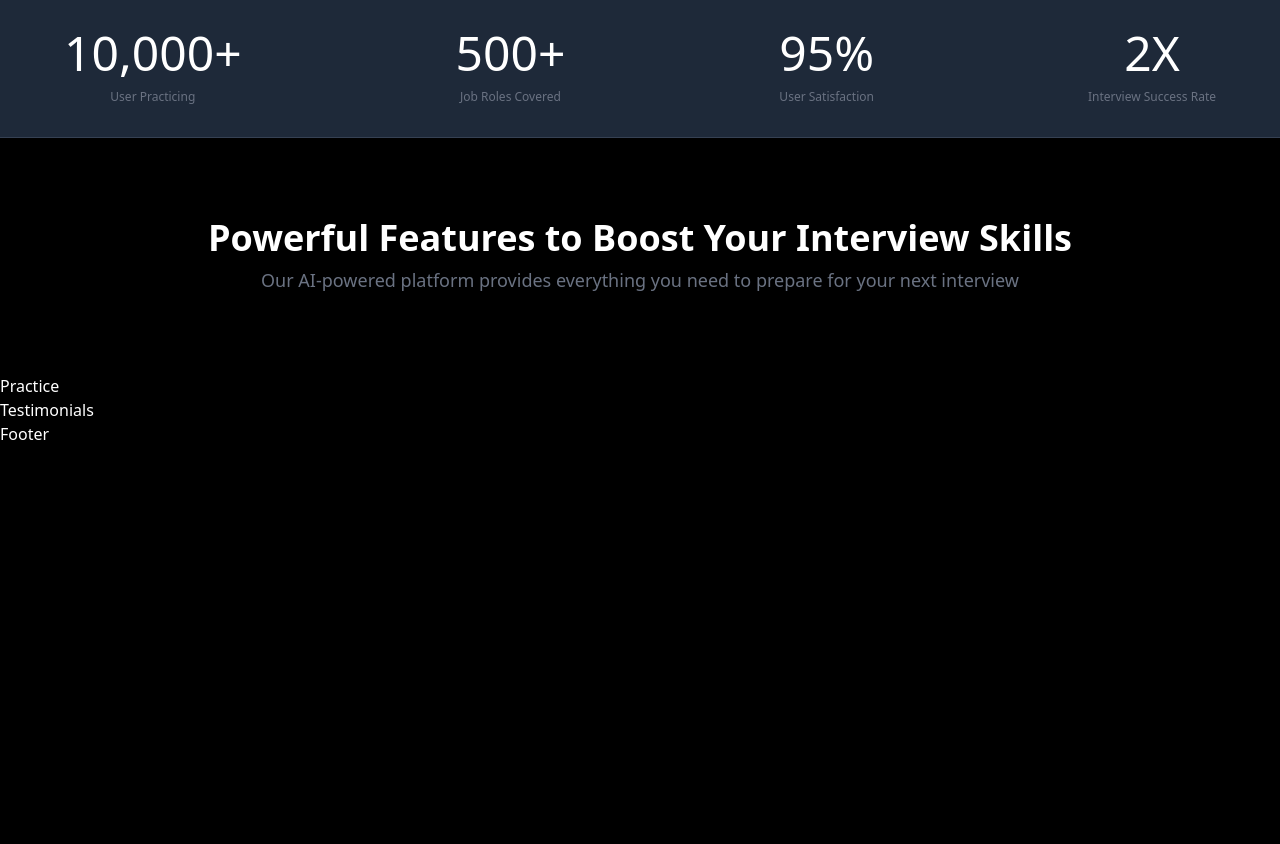
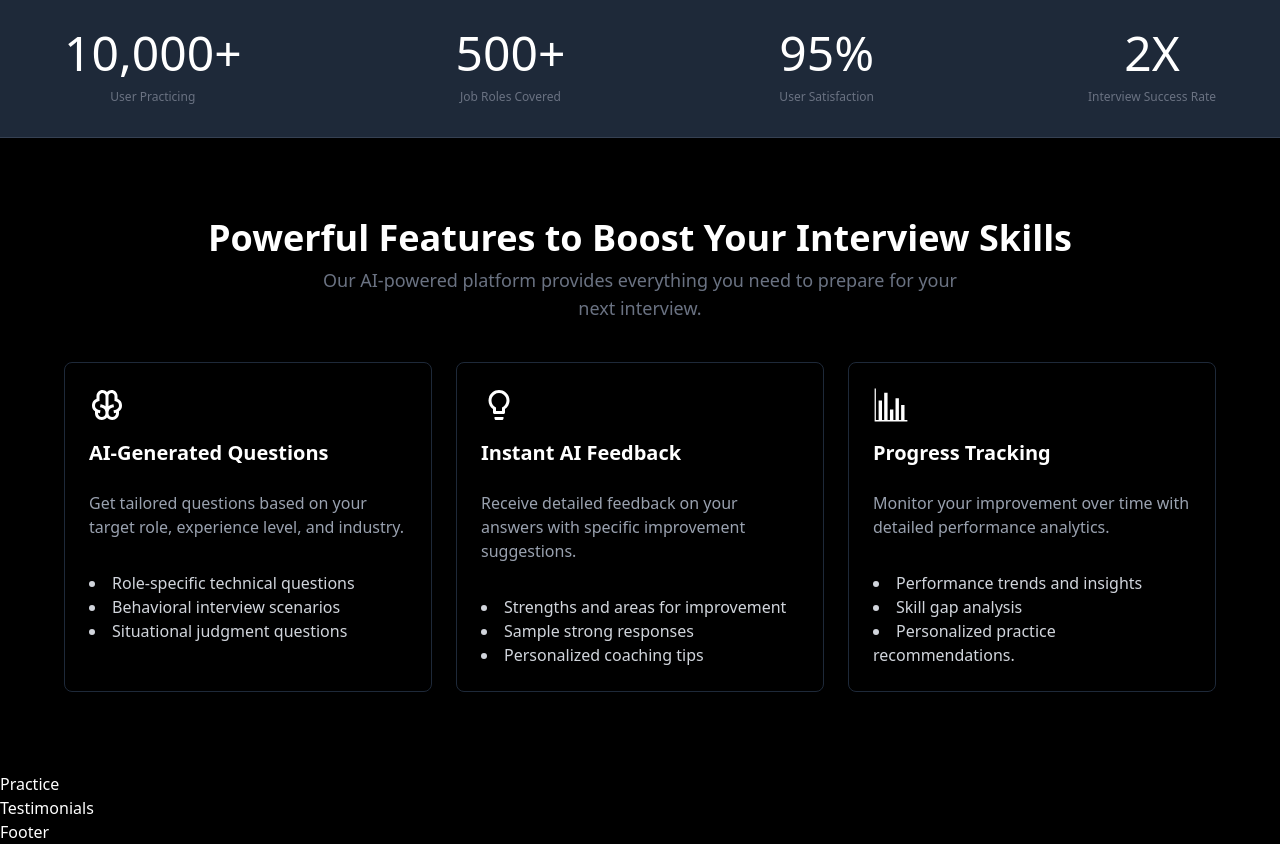
Before and after one commit to A-Moawad/AI-Interviewer-Front, a React (Vite) app: page / in a window 1280 px wide. Shown: the part 620-1464 px from the top of the page. Before the commit the page ends 1066 px from the top, so only its background shows below. Built offline with nearby package versions, Linux system fonts and the light colour scheme.

Commit message:
feat: create feature section

```diff
--- /dev/null
+++ b/src/pages/HomePage/components/Feature.jsx
@@ -0,0 +1,23 @@
+import React from "react";
+
+function Feature({ title, description, feat1, feat2, feat3, icon: Icon }) {
+  return (
+    <div className=" p-6 rounded-lg  flex flex-col gap-4 border border-gray-800">
+      {/* Icon */}
+      <div className="text-4xl ">
+        <Icon />
+      </div>
+
+      {/* Content */}
+      <h3 className="text-xl font-semibold">{title}</h3>
+      <p className="text-gray-400 mt-2">{description}</p>
+      <ul className="mt-4 text-gray-300 list-disc list-inside">
+        <li>{feat1}</li>
+        <li>{feat2}</li>
+        <li>{feat3}</li>
+      </ul>
+    </div>
+  );
+}
+
+export default Feature;
--- a/src/pages/HomePage/components/Features.jsx
+++ b/src/pages/HomePage/components/Features.jsx
@@ -1,17 +1,26 @@
 import React from "react";
+import { FeaturesList } from "../data";
+import Feature from "./Feature";
 
 function Features() {
   return (
-    <section className="px-16 py-10 lg:py-20">
-      <div className="flex flex-col items-center gap-2">
-        <h2 className="text-2xl md:text-3xl lg:text-4xl font-bold">Powerful Features to Boost Your Interview Skills</h2>
-        <p className="text-sm md:text-base lg:text-lg text-gray-500">
+    <section className="px-6 md:px-16 py-10 lg:py-20 flex flex-col gap-10">
+      <div className="flex flex-col items-center gap-2 text-center">
+        <h2 className="text-2xl md:text-3xl lg:text-4xl font-bold">
+          Powerful Features to Boost Your Interview Skills
+        </h2>
+        <p className="text-sm md:text-base lg:text-lg text-gray-500 max-w-2xl">
           Our AI-powered platform provides everything you need to prepare for
-          your next interview
+          your next interview.
         </p>
       </div>
-      <div></div>
-      <div></div>
+
+      {/* Feature Cards Grid */}
+      <div className="grid grid-cols-1 md:grid-cols-2 lg:grid-cols-3 gap-6">
+        {FeaturesList.map((feature) => (
+          <Feature key={feature.id} {...feature} />
+        ))}
+      </div>
     </section>
   );
 }
--- a/src/pages/HomePage/data.js
+++ b/src/pages/HomePage/data.js
@@ -1,3 +1,8 @@
+import { RiBrainLine } from "react-icons/ri";
+import { GiHistogram } from "react-icons/gi";
+import { MdOutlineLightbulb } from "react-icons/md";
+
+
 export const AchievmentsList = [
   {
     id: 1,
@@ -20,3 +25,38 @@ export const AchievmentsList = [
     value: "2X",
   },
 ];
+
+
+
+export const FeaturesList = [
+  {
+    id: 1,
+    title: "AI-Generated Questions",
+    description:
+      "Get tailored questions based on your target role, experience level, and industry.",
+    feat1: "Role-specific technical questions",
+    feat2: "Behavioral interview scenarios",
+    feat3: "Situational judgment questions",
+    icon: RiBrainLine,
+  },
+  {
+    id: 2,
+    title: "Instant AI Feedback",
+    description:
+      "Receive detailed feedback on your answers with specific improvement suggestions.",
+    feat1: "Strengths and areas for improvement",
+    feat2: "Sample strong responses",
+    feat3: "Personalized coaching tips",
+    icon: MdOutlineLightbulb,
+  },
+  {
+    id: 3,
+    title: "Progress Tracking",
+    description:
+      "Monitor your improvement over time with detailed performance analytics.",
+    feat1: "Performance trends and insights",
+    feat2: "Skill gap analysis",
+    feat3: "Personalized practice recommendations.",
+    icon: GiHistogram,
+  },
+];
```
